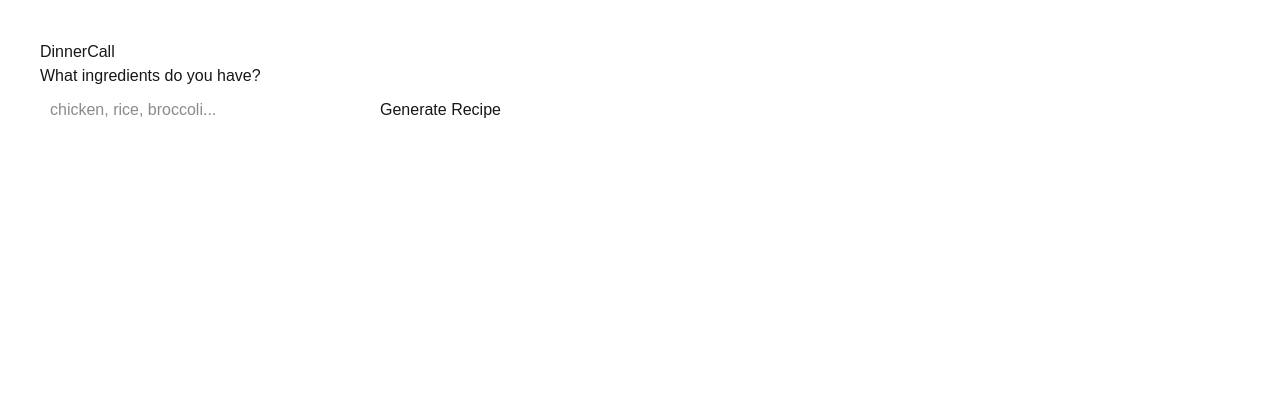
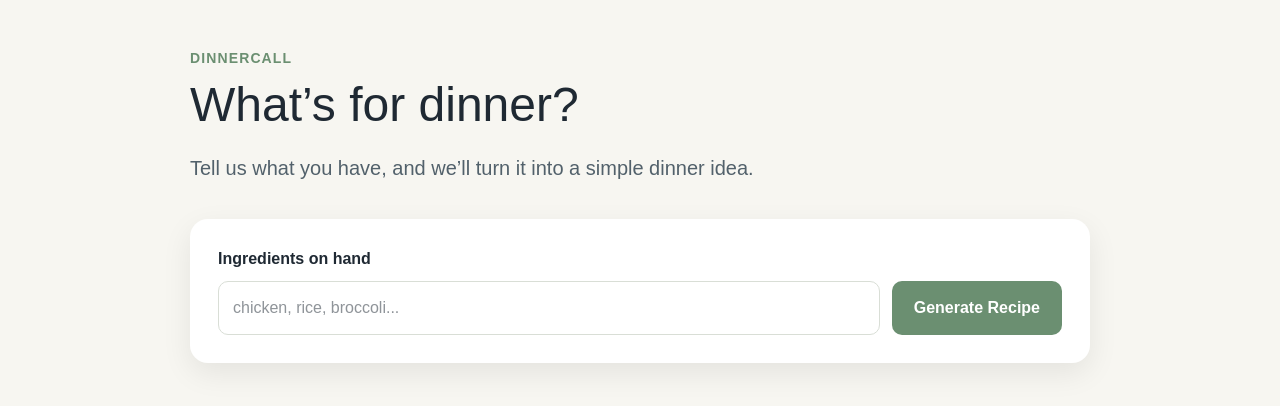
Before and after one commit to taskwrenchai/dinnercall, a Next.js app: page / in a window 1280 px wide. Shown: the top 406 px of the page. Built offline with nearby package versions, Linux system fonts and the light colour scheme.

Commit message:
Improve DinnerCall UI

```diff
--- a/src/app/page.tsx
+++ b/src/app/page.tsx
@@ -25,9 +25,7 @@
     try {
       const res = await fetch("/api/recipe", {
         method: "POST",
-        headers: {
-          "Content-Type": "application/json",
-        },
+        headers: { "Content-Type": "application/json" },
         body: JSON.stringify({ ingredients }),
       });
 
@@ -46,56 +44,136 @@
   };
 
   return (
-    <main style={{ padding: "40px", fontFamily: "sans-serif", maxWidth: "900px" }}>
-      <h1>DinnerCall</h1>
-      <p>What ingredients do you have?</p>
+    <main
+      style={{
+        minHeight: "100vh",
+        background: "#F7F6F1",
+        color: "#1F2933",
+        fontFamily: "Arial, sans-serif",
+        padding: "48px 24px",
+      }}
+    >
+      <section style={{ maxWidth: "900px", margin: "0 auto" }}>
+        <div style={{ marginBottom: "36px" }}>
+          <p
+            style={{
+              color: "#6B8F71",
+              fontWeight: "bold",
+              letterSpacing: "0.08em",
+              textTransform: "uppercase",
+              fontSize: "14px",
+            }}
+          >
+            DinnerCall
+          </p>
 
+          <h1 style={{ fontSize: "48px", margin: "0 0 12px" }}>
+            What’s for dinner?
+          </h1>
+
+          <p style={{ fontSize: "20px", color: "#52616B", maxWidth: "620px" }}>
+            Tell us what you have, and we’ll turn it into a simple dinner idea.
+          </p>
+        </div>
+
+        <div
+          style={{
+            background: "#FFFFFF",
+            padding: "28px",
+            borderRadius: "18px",
+            boxShadow: "0 10px 30px rgba(0,0,0,0.08)",
+            marginBottom: "28px",
+          }}
+        >
+          <label
+            style={{
+              display: "block",
+              fontWeight: "bold",
+              marginBottom: "10px",
+            }}
+          >
+            Ingredients on hand
+          </label>
+
+          <div style={{ display: "flex", gap: "12px", flexWrap: "wrap" }}>
             <input
               type="text"
               placeholder="chicken, rice, broccoli..."
               value={ingredients}
               onChange={(e) => setIngredients(e.target.value)}
-        style={{ padding: "10px", width: "320px", marginRight: "10px" }}
+              style={{
+                flex: "1",
+                minWidth: "260px",
+                padding: "14px",
+                borderRadius: "10px",
+                border: "1px solid #D9DED6",
+                fontSize: "16px",
+              }}
             />
 
-      <button onClick={handleClick} style={{ padding: "10px" }} disabled={loading}>
-        {loading ? "Generating..." : "Generate Recipe"}
+            <button
+              onClick={handleClick}
+              disabled={loading}
+              style={{
+                padding: "14px 22px",
+                borderRadius: "10px",
+                border: "none",
+                background: "#6B8F71",
+                color: "white",
+                fontSize: "16px",
+                fontWeight: "bold",
+                cursor: loading ? "not-allowed" : "pointer",
+              }}
+            >
+              {loading ? "Thinking..." : "Generate Recipe"}
             </button>
+          </div>
+        </div>
 
-      {error && <p style={{ color: "red", marginTop: "20px" }}>{error}</p>}
+        {error && (
+          <p style={{ color: "#B42318", fontWeight: "bold" }}>{error}</p>
+        )}
 
         {recipe && (
           <section
             style={{
-            marginTop: "30px",
-            background: "#111",
-            color: "#fff",
-            padding: "24px",
-            borderRadius: "12px",
-            lineHeight: "1.6",
-            maxWidth: "700px",
+              background: "#FFFFFF",
+              padding: "32px",
+              borderRadius: "18px",
+              boxShadow: "0 10px 30px rgba(0,0,0,0.08)",
             }}
           >
-          <h2>{recipe.name}</h2>
+            <p
+              style={{
+                color: "#6B8F71",
+                fontWeight: "bold",
+                marginBottom: "8px",
+              }}
+            >
+              Tonight’s DinnerCall
+            </p>
+
+            <h2 style={{ fontSize: "32px", marginTop: 0 }}>{recipe.name}</h2>
 
             <h3>Why this works</h3>
-          <p>{recipe.why}</p>
+            <p style={{ color: "#52616B", lineHeight: "1.7" }}>{recipe.why}</p>
 
             <h3>Ingredients</h3>
-          <ul>
+            <ul style={{ lineHeight: "1.8" }}>
               {recipe.ingredients.map((item, index) => (
                 <li key={index}>{item}</li>
               ))}
             </ul>
 
             <h3>Instructions</h3>
-          <ol>
+            <ol style={{ lineHeight: "1.8" }}>
               {recipe.steps.map((step, index) => (
                 <li key={index}>{step}</li>
               ))}
             </ol>
           </section>
         )}
+      </section>
     </main>
   );
 }
```
Lines whose indentation alone changed are shown as unchanged.
